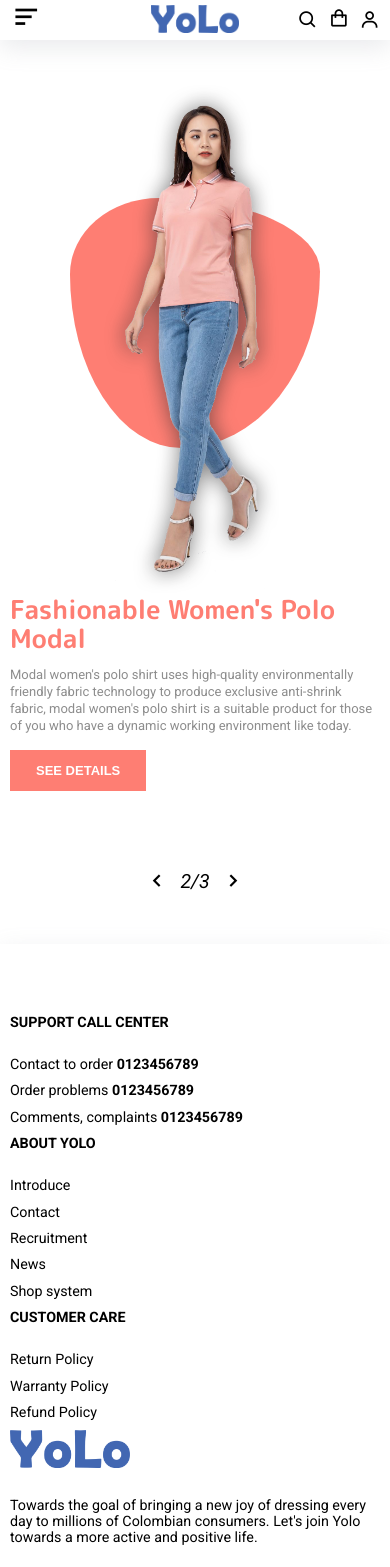
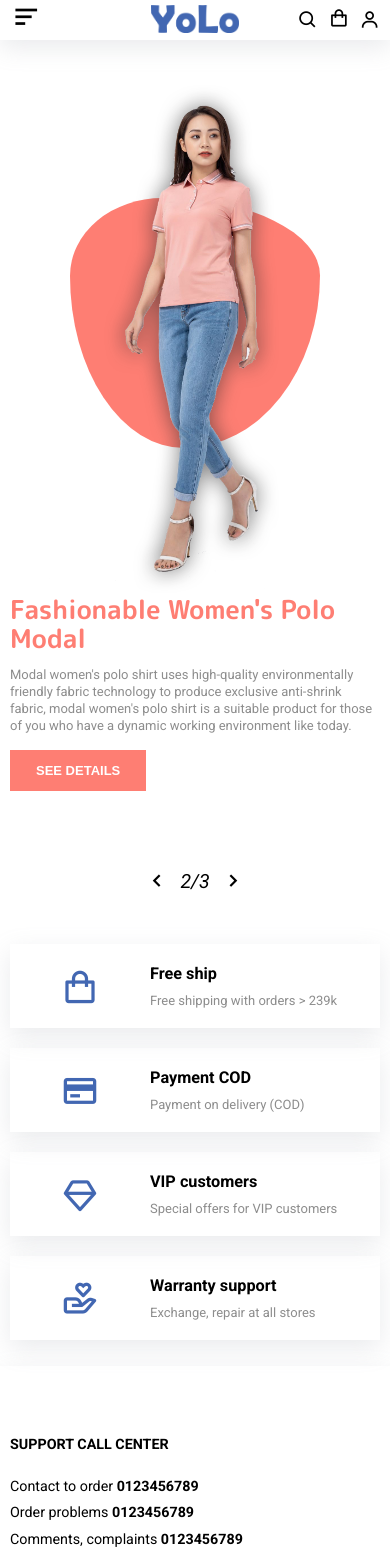
Before and after one commit to repleyva/ecommerce-app, a React (Create React App) app: page / in a window 390 px wide. Shown: the top 1567 px of the page. Built offline with nearby package versions, Linux system fonts and the light colour scheme.

Commit message:
make policy

```diff
--- /dev/null
+++ b/src/assets/css/grid.css
@@ -0,0 +1,163 @@
+.row {
+  display: flex;
+  flex-wrap: wrap;
+  margin: 0 -15px;
+}
+
+[class*="col-"] {
+  padding: 0 15px;
+}
+
+.col-1 {
+  width: 8.33%;
+}
+
+.col-2 {
+  width: 16.66%;
+}
+
+.col-3 {
+  width: 25%;
+}
+
+.col-4 {
+  width: 33.33%;
+	/* width: 40%; */
+}
+
+.col-5 {
+  width: 41.66%;
+}
+
+.col-6 {
+  width: 50%;
+}
+
+.col-7 {
+  width: 58.33%;
+}
+
+.col-8 {
+  width: 66.66%;
+	/* width: 60%; */
+}
+
+.col-9 {
+  width: 75%;
+}
+
+.col-10 {
+  width: 83.33%;
+}
+
+.col-11 {
+  width: 91.66%;
+}
+
+.col-12 {
+  width: 100%;
+}
+
+/* MEDIUM SCREEN */
+
+@media only screen and (max-width: 1280px) {
+  .col-md-1 {
+    width: 8.33%;
+  }
+
+  .col-md-2 {
+    width: 16.66%;
+  }
+
+  .col-md-3 {
+    width: 25%;
+  }
+
+  .col-md-4 {
+    width: 33.33%;
+  }
+
+  .col-md-5 {
+    width: 41.66%;
+  }
+
+  .col-md-6 {
+    width: 50%;
+  }
+
+  .col-md-7 {
+    width: 58.33%;
+  }
+
+  .col-md-8 {
+    width: 66.66%;
+  }
+
+  .col-md-9 {
+    width: 75%;
+  }
+
+  .col-md-10 {
+    width: 83.33%;
+  }
+
+  .col-md-11 {
+    width: 91.66%;
+  }
+
+  .col-md-12 {
+    width: 100%;
+  }
+}
+
+/* SMALL SCREEN */
+
+@media only screen and (max-width: 500px) {
+  .col-sm-1 {
+    width: 8.33%;
+  }
+
+  .col-sm-2 {
+    width: 16.66%;
+  }
+
+  .col-sm-3 {
+    width: 25%;
+  }
+
+  .col-sm-4 {
+    width: 33.33%;
+  }
+
+  .col-sm-5 {
+    width: 41.66%;
+  }
+
+  .col-sm-6 {
+    width: 50%;
+  }
+
+  .col-sm-7 {
+    width: 58.33%;
+  }
+
+  .col-sm-8 {
+    width: 66.66%;
+  }
+
+  .col-sm-9 {
+    width: 75%;
+  }
+
+  .col-sm-10 {
+    width: 83.33%;
+  }
+
+  .col-sm-11 {
+    width: 91.66%;
+  }
+
+  .col-sm-12 {
+    width: 100%;
+  }
+}
--- a/src/components/Grid.js
+++ b/src/components/Grid.js
@@ -3,7 +3,7 @@ import PropTypes from "prop-types";
 
 const Grid = (props) => {
   const style = {
-    gap: props.gap && `${props.gap}`,
+    gap: props.gap && `${props.gap}px`,
   };
 
   const col = props.col && `grid-col-${props.col}`;
--- /dev/null
+++ b/src/components/PolicyCard.js
@@ -0,0 +1,15 @@
+const PolicyCard = ({ name, desc, icon }) => {
+  return (
+    <article className="policy-card">
+      <div className="policy-card__icon">
+        <i className={icon}></i>
+      </div>
+      <div className="policy-card__info">
+        <div className="policy-card__info__name">{name}</div>
+        <div className="policy-card__info__desc">{desc}</div>
+      </div>
+    </article>
+  );
+};
+
+export default PolicyCard;
--- /dev/null
+++ b/src/components/Section.js
@@ -0,0 +1,13 @@
+const Section = (props) => {
+  return <section className="section">{props.children}</section>;
+};
+
+export const SectionTitle = (props) => {
+  return <section className="section__title">{props.children}</section>;
+};
+
+export const SectionBody = (props) => {
+  return <section className="section__body">{props.children}</section>;
+};
+
+export default Section;
--- a/src/index.scss
+++ b/src/index.scss
@@ -6,3 +6,5 @@
 @import "./sass/components/footer";
 @import "./sass/components/hero-slider";
 @import "./sass/components/button";
+@import "./sass/components/section";
+@import "./sass/components/policy-card";
--- a/src/pages/Home.js
+++ b/src/pages/Home.js
@@ -1,13 +1,39 @@
+import { Link } from "react-router-dom";
 import heroSliderData from "../assets/fake-data/hero-slider";
+import policy from "../assets/fake-data/policy";
+import Grid from "../components/Grid";
 import Helmet from "../components/Helmet";
 import HeroSlider from "../components/HeroSlider";
+import PolicyCard from "../components/PolicyCard";
+import Section, { SectionBody } from "../components/Section";
 
 const Home = () => {
   return (
     <Helmet title="Home">
       {/* Hero slider */}
-      <HeroSlider data={heroSliderData} control={true} auto={true} timeOut={5000}/>
-      {/*  end hero slider */}
+      <HeroSlider
+        data={heroSliderData}
+        control={true}
+        auto={true}
+        timeOut={5000}
+      />
+      {/* policy section */}
+      <Section>
+        <SectionBody>
+          <Grid col={4} mdCol={2} smCol={1} gap={20}>
+            {policy.map((item, index) => (
+              <Link to="/policy">
+                <PolicyCard
+                  key={index}
+                  name={item.name}
+                  desc={item.description}
+                  icon={item.icon}
+                />
+              </Link>
+            ))}
+          </Grid>
+        </SectionBody>
+      </Section>
     </Helmet>
   );
 };
--- /dev/null
+++ b/src/sass/components/_policy-card.scss
@@ -0,0 +1,35 @@
+.policy-card {
+  @include flex(center, flex-start);
+  padding: 20px;
+  padding-left: 0;
+  box-shadow: $box-shadow;
+  transition: transform 0.5s ease;
+	height: 100%;
+
+  &:hover {
+    transform: translateY(-20px);
+  }
+
+  &__icon {
+    @include flex(center, center);
+    width: 40%;
+    color: $main-color;
+
+    i {
+      font-size: 3rem;
+    }
+  }
+
+  &__info {
+    &__name {
+      font-size: 1.25rem;
+      font-weight: 600;
+      margin-bottom: 10px;
+    }
+
+    &__desc {
+      font-size: 1rem;
+      color: $txt-second-color;
+    }
+  }
+}
--- /dev/null
+++ b/src/sass/components/_section.scss
@@ -0,0 +1,13 @@
+.section {
+  /* margin-bottom: 80px; */
+
+  /* & > * ~ * {
+    margin-top: 70px;
+  } */
+
+  /* &__title {
+    font-size: 2rem;
+    text-transform: capitalize;
+    text-align: center;
+  } */
+}
```
